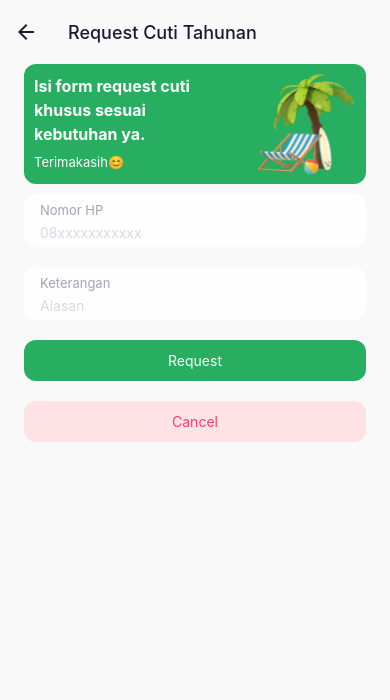
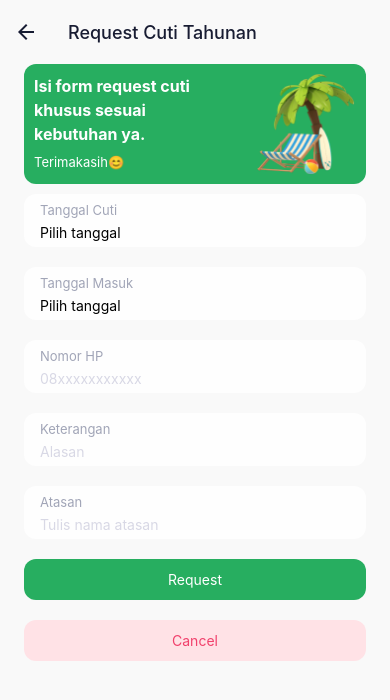
Before and after one commit to mercyano/hris-mobile, a React Native app: screen /CutiTahunan in a window 390 px wide. Shown: the top 700 px of the page. Built offline with nearby package versions, Linux system fonts and the light colour scheme.

Commit message:
Add datepicker

```diff
--- a/components/Forms/CutiTahunanForm.js
+++ b/components/Forms/CutiTahunanForm.js
@@ -1,15 +1,25 @@
+import DateTimePicker from '@react-native-community/datetimepicker';
 import { useNavigation } from '@react-navigation/native';
 import { useState } from 'react';
 import { View } from 'react-native';
 import { Colors } from '../../constants/colors';
 import Button from '../Button';
+import DatePicker from '../Inputs/DatePicker';
 import Input from '../Inputs/Input';
 
 function CutiTahunanForm() {
   const [inputValues, setInputValues] = useState({
+    namaAtasan: '',
     kontak: '',
     keterangan: '',
+    tanggalCuti: new Date(),
+    tanggalMasuk: new Date(),
   });
+  const [show, setShow] = useState(false);
+  const [date, setDate] = useState(new Date());
+
+  const [show2, setShow2] = useState(false);
+  const [date2, setDate2] = useState(new Date());
 
   const navigation = useNavigation();
 
@@ -26,8 +36,61 @@ function CutiTahunanForm() {
     navigation.goBack();
   }
 
+  function showDatePicker() {
+    setShow(true);
+  }
+
+  function showDatePicker2() {
+    setShow2(true);
+  }
+
+  const onChange = (event, selectedDate) => {
+    const currentDate = selectedDate || date;
+    setShow(Platform.OS === 'ios');
+    setDate(currentDate);
+    // Set date in inputValues state
+    setInputValues((prevValues) => ({
+      ...prevValues,
+      tanggalCuti: currentDate,
+    }));
+  };
+
+  const onChange2 = (event, selectedDate) => {
+    const currentDate = selectedDate || date2;
+    setShow2(Platform.OS === 'ios');
+    setDate2(currentDate);
+    // Set date2 in inputValues state
+    setInputValues((prevValues) => ({
+      ...prevValues,
+      tanggalMasuk: currentDate,
+    }));
+  };
+
+  function requestHandler() {
+    console.log(inputValues);
+  }
+
   return (
     <View>
+      <DatePicker label="Tanggal Cuti" onPress={showDatePicker} />
+      {show && (
+        <DateTimePicker
+          testID="dateTimePicker"
+          value={date}
+          mode="date"
+          onChange={onChange}
+        />
+      )}
+
+      <DatePicker label="Tanggal Masuk" onPress={showDatePicker2} />
+      {show2 && (
+        <DateTimePicker
+          testID="dateTimePicker2"
+          value={date2}
+          mode="date"
+          onChange={onChange2}
+        />
+      )}
       <Input
         label="Nomor HP"
         textInputConfig={{
@@ -48,7 +111,18 @@ function CutiTahunanForm() {
           value: inputValues.keterangan,
         }}
       />
-      <Button>Request</Button>
+
+      <Input
+        label="Atasan"
+        textInputConfig={{
+          placeholder: 'Tulis nama atasan',
+          placeholderTextColor: Colors.grey300,
+          onChangeText: inputChangedHandler.bind(this, 'namaAtasan'),
+          value: inputValues.namaAtasan,
+        }}
+      />
+
+      <Button onPress={requestHandler}>Request</Button>
       <Button onPress={cancelHandler} mode="cancel">
         Cancel
       </Button>
--- /dev/null
+++ b/components/Inputs/DatePicker.js
@@ -0,0 +1,42 @@
+import { Pressable, StyleSheet, Text, View } from 'react-native';
+import { Colors } from '../../constants/colors';
+
+function DatePicker({ label, onPress }) {
+  return (
+    <View style={styles.inputContainer}>
+      <Text style={styles.label}>{label}</Text>
+
+      <View>
+        <Pressable
+          onPress={onPress}
+          style={({ pressed }) => pressed && styles.pressed}
+        >
+          <View>
+            <Text>Pilih tanggal</Text>
+          </View>
+        </Pressable>
+      </View>
+    </View>
+  );
+}
+
+export default DatePicker;
+
+const styles = StyleSheet.create({
+  inputContainer: {
+    paddingVertical: 6,
+    paddingHorizontal: 16,
+    marginVertical: 10,
+    backgroundColor: Colors.white,
+    borderRadius: 12,
+  },
+  label: {
+    color: Colors.grey500,
+    fontSize: 13,
+    lineHeight: 20,
+    marginBottom: 4,
+  },
+  pressed: {
+    opacity: 0.75,
+  },
+});
--- a/package.json
+++ b/package.json
@@ -16,7 +16,8 @@
     "react": "18.2.0",
     "react-native": "0.72.4",
     "react-native-screens": "~3.22.0",
-    "react-native-safe-area-context": "4.6.3"
+    "react-native-safe-area-context": "4.6.3",
+    "@react-native-community/datetimepicker": "7.2.0"
   },
   "devDependencies": {
     "@babel/core": "^7.20.0"
```
Also changed, not shown: 1 other file (tests, documents, lock files or other folders).
